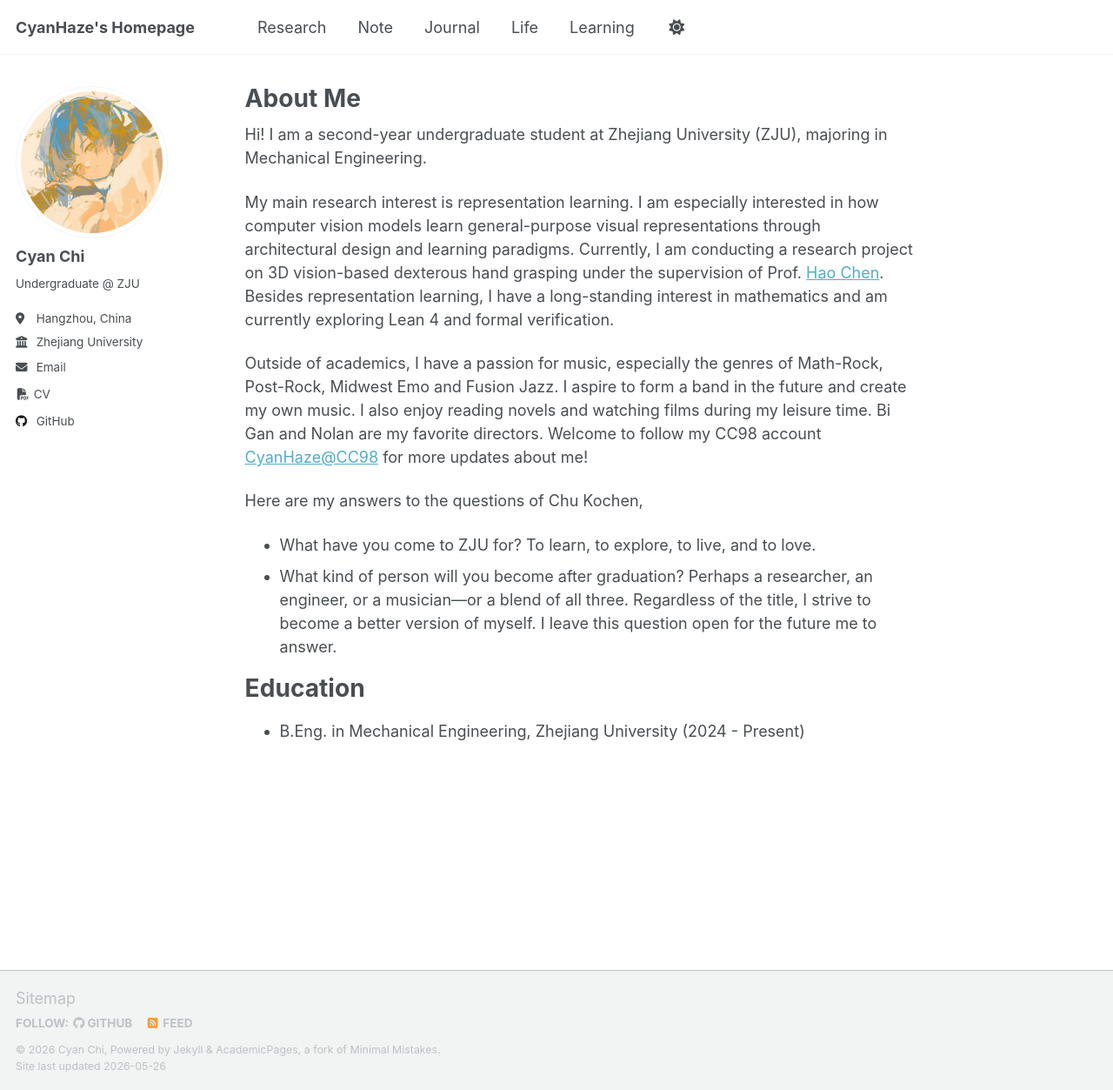
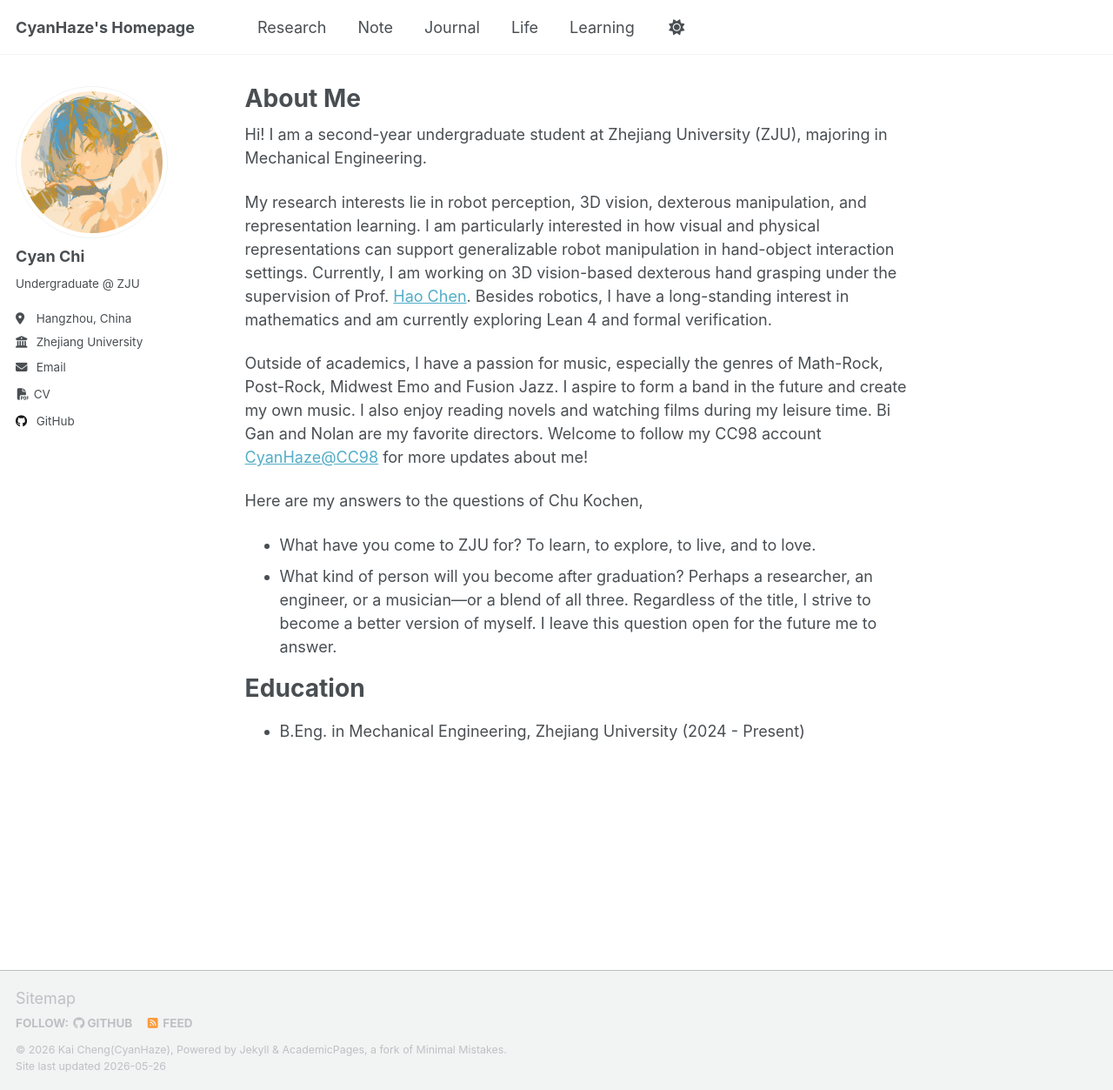
Before and after one commit to CyanHaze/CyanHaze.github.io, a Jekyll site: the page built from _pages/about.md, in a window 1280 px wide and 1253 px high. Shown: the whole window at 87% size. Built offline with Jekyll 4.4.1, drawn with Linux system fonts in a browser that asks for light colours; a script that is not in the unit is left out.

Commit message:
Update the CV

```diff
--- a/_config.yml
+++ b/_config.yml
@@ -11,7 +11,7 @@ locale                   : "en-US"
 site_theme               : "default" # Currently available options are "default", "air"
 title                    : "CyanHaze's Homepage"
 title_separator          : "-"
-name                     : &name "Cyan Chi"
+name                     : &name "Kai Cheng(CyanHaze)"
 description              : &description "Your Name's academic portfolio"   # Update this with a general description of your site, this is the default if not overridden by a page
 url                      : https://CyanHaze.github.io # The base hostname & protocol for your site e.g. "https://[your GitHub username].github.io",
                                                            # or if you already have some other page hosted on Github then use "https://[your GitHub username].github.io/[Your Repo Name]"
--- a/_pages/about.md
+++ b/_pages/about.md
@@ -10,7 +10,7 @@ redirect_from:
 
 Hi! I am a second-year undergraduate student at Zhejiang University (ZJU), majoring in Mechanical Engineering.
 
-My main research interest is representation learning. I am especially interested in how computer vision models learn general-purpose visual representations through architectural design and learning paradigms. Currently, I am conducting a research project on 3D vision-based dexterous hand grasping under the supervision of Prof. [Hao Chen](https://stan-haochen.github.io/). Besides representation learning, I have a long-standing interest in mathematics and am currently exploring Lean 4 and formal verification.
+My research interests lie in robot perception, 3D vision, dexterous manipulation, and representation learning. I am particularly interested in how visual and physical representations can support generalizable robot manipulation in hand-object interaction settings. Currently, I am working on 3D vision-based dexterous hand grasping under the supervision of Prof. [Hao Chen](https://stan-haochen.github.io/). Besides robotics, I have a long-standing interest in mathematics and am currently exploring Lean 4 and formal verification.
 
 Outside of academics, I have a passion for music, especially the genres of Math-Rock, Post-Rock, Midwest Emo and Fusion Jazz. I aspire to form a band in the future and create my own music. I also enjoy reading novels and watching films during my leisure time. Bi Gan and Nolan are my favorite directors. Welcome to follow my CC98 account [CyanHaze@CC98](https://www.cc98.org/user/id/759680) for more updates about me!
 
```
Also changed, not shown: _pages/research.md (+2 -0 lines), 2 other files.
